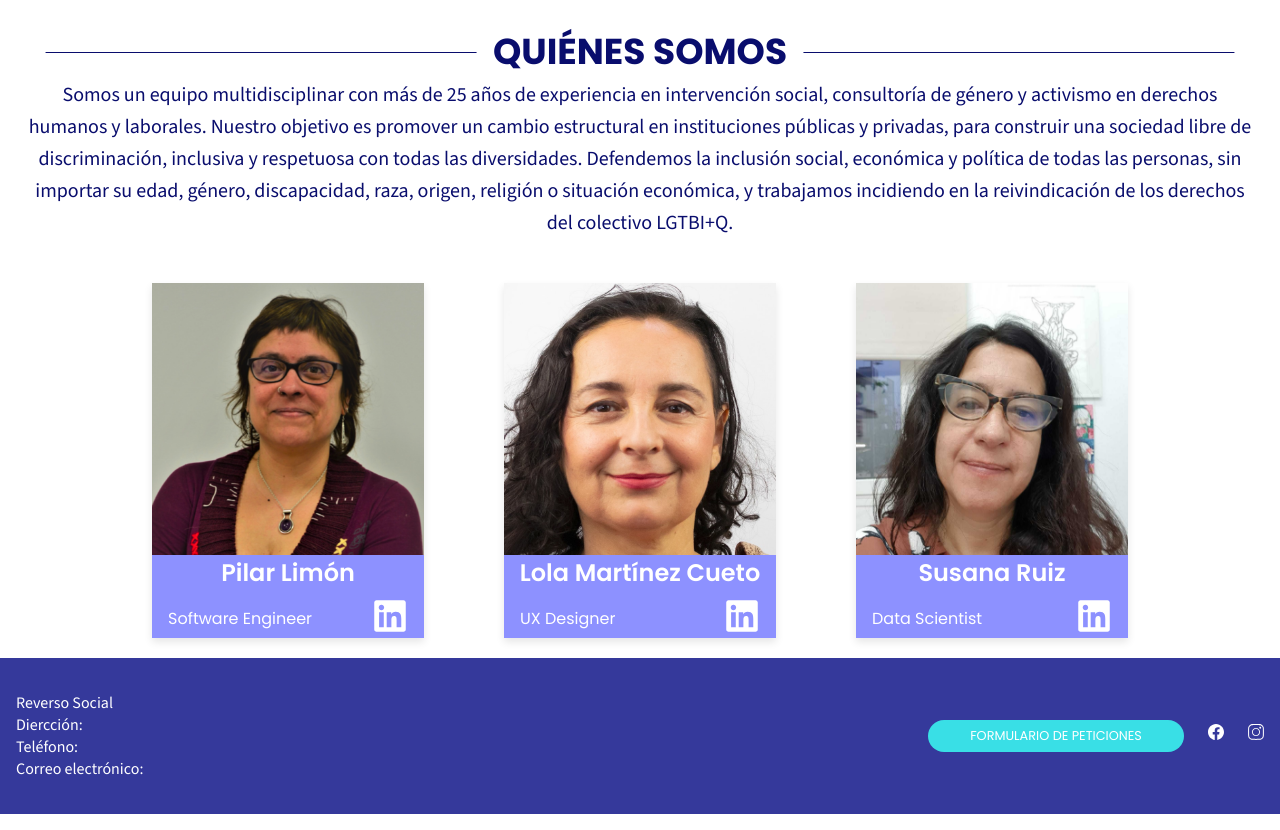
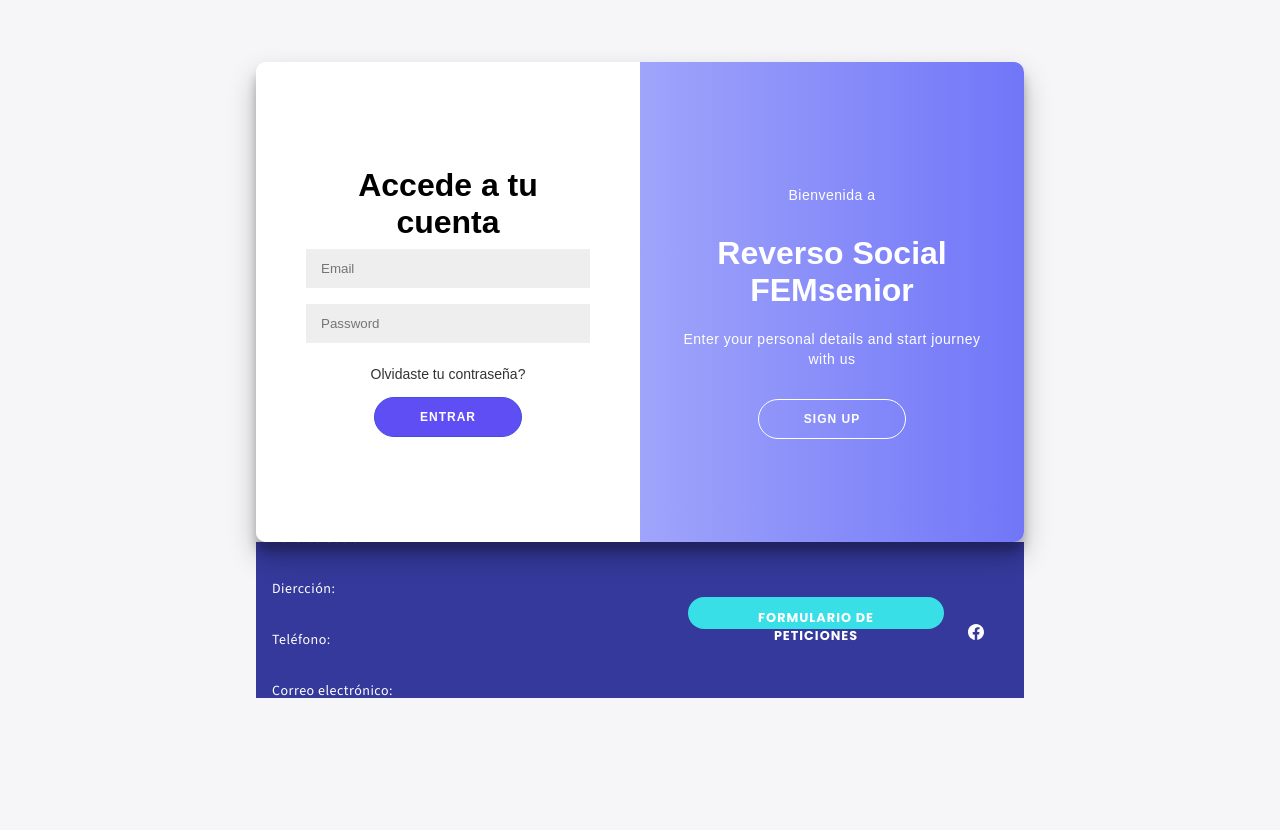
Before and after one commit to Paola077/Reverso_social_FrontEnd, a React (Vite) app: page /reverso-social in a window 1280 px wide. Built offline with nearby package versions, Linux system fonts and the light colour scheme.

Commit message:
creating the registration form

```diff
--- /dev/null
+++ b/src/components/forms/logInForm/SignInUpForm.jsx
@@ -0,0 +1,47 @@
+import './_SignInUpForm.scss'
+
+const SignInUpForm=()=>{
+    return(
+        <>
+
+<div className="container" id="container">
+	<div className="form-container sign-up-container">
+		<form action="#">
+			<h1>Create Account</h1>
+			<input type="text" placeholder="Name" />
+			<input type="email" placeholder="Email" />
+			<input type="password" placeholder="Password" />
+			<button>Sign Up</button>
+		</form>
+	</div>
+	<div className="form-container sign-in-container">
+		<form action="#">
+			<h1>Accede a tu cuenta</h1>
+			<input type="email" placeholder="Email" />
+			<input type="password" placeholder="Password" />
+			<a href="#">Olvidaste tu contraseña?</a>
+			<button>Entrar</button>
+		</form>
+	</div>
+	<div className="overlay-container">
+		<div className="overlay">
+			<div className="overlay-panel overlay-left">
+				<h1>Welcome Back!</h1>
+				<p>To keep connected with us please login with your personal info</p>
+				<button className="ghost" id="signIn">Sign In</button>
+			</div>
+			<div className="overlay-panel overlay-right">
+				<p>Bienvenida a </p>
+				<h1>Reverso Social</h1>
+				<h1>FEMsenior</h1>
+				<p>Enter your personal details and start journey with us</p>
+				<button className="ghost" id="signUp">Sign Up</button>
+			</div>
+		</div>
+	</div>
+</div>
+
+        </>
+    )
+}
+export default SignInUpForm
--- /dev/null
+++ b/src/components/forms/logInForm/_SignInUpForm.scss
@@ -0,0 +1,226 @@
+//@import '../../scss/Variables.scss';
+
+* {
+	box-sizing: border-box;
+}
+
+body {
+	background: #f6f5f7;
+	display: flex;
+	justify-content: center;
+	align-items: center;
+	flex-direction: column;
+	font-family: 'Montserrat', sans-serif;
+	height: 100vh;
+	margin: -20px 0 50px;
+}
+
+h1 {
+	font-weight: bold;
+	margin: 0;
+}
+
+h2 {
+	text-align: center;
+}
+
+p {
+	font-size: 14px;
+	font-weight: 100;
+	line-height: 20px;
+	letter-spacing: 0.5px;
+	margin: 20px 0 30px;
+}
+
+span {
+	font-size: 12px;
+}
+
+a {
+	color: #333;
+	font-size: 14px;
+	text-decoration: none;
+	margin: 15px 0;
+}
+
+button {
+	border-radius: 20px;
+	border: 1px solid #4050de;
+	background-color: #5e4ef4;
+	color: #FFFFFF;
+	font-size: 12px;
+	font-weight: bold;
+	padding: 12px 45px;
+	letter-spacing: 1px;
+	text-transform: uppercase;
+	transition: transform 80ms ease-in;
+}
+
+button:active {
+	transform: scale(0.95);
+}
+
+button:focus {
+	outline: none;
+}
+
+button.ghost {
+	background-color: transparent;
+	border-color: #FFFFFF;
+}
+
+form {
+	background-color: #FFFFFF;
+	display: flex;
+	align-items: center;
+	justify-content: center;
+	flex-direction: column;
+	padding: 0 50px;
+	height: 100%;
+	text-align: center;
+}
+
+input {
+	background-color: #eee;
+	border: none;
+	padding: 12px 15px;
+	margin: 8px 0;
+	width: 100%;
+}
+
+.container {
+	background-color: #fff;
+	border-radius: 10px;
+  	box-shadow: 0 14px 28px rgba(0,0,0,0.25),
+			0 10px 10px rgba(0,0,0,0.22);
+	position: relative;
+	overflow: hidden;
+	width: 768px;
+	max-width: 100%;
+	min-height: 480px;
+}
+
+.form-container {
+	position: absolute;
+	top: 0;
+	height: 100%;
+	transition: all 0.6s ease-in-out;
+}
+
+.sign-in-container {
+	left: 0;
+	width: 50%;
+	z-index: 2;
+}
+
+.container.right-panel-active .sign-in-container {
+	transform: translateX(100%);
+}
+
+.sign-up-container {
+	left: 0;
+	width: 50%;
+	opacity: 0;
+	z-index: 1;
+}
+
+.container.right-panel-active .sign-up-container {
+	transform: translateX(100%);
+	opacity: 1;
+	z-index: 5;
+	animation: show 0.6s;
+}
+
+@keyframes show {
+	0%, 49.99% {
+		opacity: 0;
+		z-index: 1;
+	}
+
+	50%, 100% {
+		opacity: 1;
+		z-index: 5;
+	}
+}
+
+.overlay-container {
+	position: absolute;
+	top: 0;
+	left: 50%;
+	width: 50%;
+	height: 100%;
+	overflow: hidden;
+	transition: transform 0.6s ease-in-out;
+	z-index: 100;
+}
+
+.container.right-panel-active .overlay-container{
+	transform: translateX(-100%);
+}
+
+.overlay {
+	background: #CED2FD;
+	background: -webkit-linear-gradient(to right, #CED2FD, #7176F8);
+	background: linear-gradient(to right, #CED2FD, #7176F8);
+	background-repeat: no-repeat;
+	background-size: cover;
+	background-position: 0 0;
+	color: #FFFFFF;
+	position: relative;
+	left: -100%;
+	height: 100%;
+	width: 200%;
+  	transform: translateX(0);
+	transition: transform 0.6s ease-in-out;
+}
+
+.container.right-panel-active .overlay {
+  	transform: translateX(50%);
+}
+
+.overlay-panel {
+	position: absolute;
+	display: flex;
+	align-items: center;
+	justify-content: center;
+	flex-direction: column;
+	padding: 0 40px;
+	text-align: center;
+	top: 0;
+	height: 100%;
+	width: 50%;
+	transform: translateX(0);
+	transition: transform 0.6s ease-in-out;
+}
+
+.overlay-left {
+	transform: translateX(-20%);
+}
+
+.container.right-panel-active .overlay-left {
+	transform: translateX(0);
+}
+
+.overlay-right {
+	right: 0;
+	transform: translateX(0);
+}
+
+.container.right-panel-active .overlay-right {
+	transform: translateX(20%);
+}
+
+.social-container {
+	margin: 20px 0;
+}
+
+.social-container a {
+	border: 1px solid #DDDDDD;
+	border-radius: 50%;
+	display: inline-flex;
+	justify-content: center;
+	align-items: center;
+	margin: 0 5px;
+	height: 40px;
+	width: 40px;
+}
--- a/src/pages/PlanIgualdad.jsx
+++ b/src/pages/PlanIgualdad.jsx
@@ -1,6 +1,7 @@
 import React from "react";
 import CardPhoto from "../components/cards/cardPhoto/CardPhoto";
 import AboutUs from "../components/sections/AboutUs";
+import SignInUpForm from "../components/forms/logInForm/SignInUpForm";
 
 const PlanIgualdad = () => {
   const people = [
@@ -25,7 +26,7 @@
   ];
   return (
     <div>
-      <div className="aboutUsContainer">
+     {/*  <div className="aboutUsContainer">
       <AboutUs/>
       </div>
       <div className="cardPhotoContainer">
@@ -38,7 +39,8 @@
             linkedinUrl={person.linkedinUrl}
           />
         ))}
-      </div>
+      </div> */}
+   <SignInUpForm/>
     </div>
   );
 };
```
